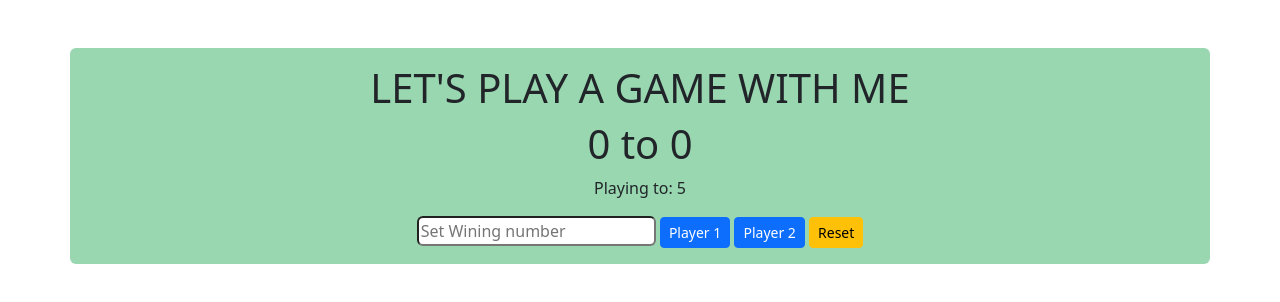
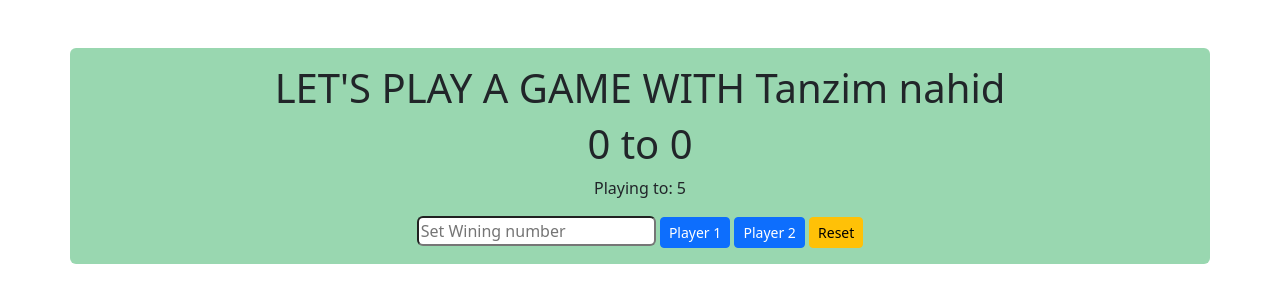
Before and after one commit to tanzimnahid6/JS-game, a plain HTML site: page index.html in a window 1280 px wide. Drawn offline with nearby package versions, Linux system fonts and the light colour scheme.

Commit message:
my name adde

```diff
--- a/index.html
+++ b/index.html
@@ -9,7 +9,7 @@
 </head>
 <body>
     <div class="container my-5 py-3 rounded" style="background-color: rgb(153, 215, 176);text-align: center;">
-        <h1>LET'S PLAY A GAME WITH ME</h1>
+        <h1>LET'S PLAY A GAME WITH Tanzim nahid</h1>
         <h1>
             <span id="player1">0</span>
             to
```
